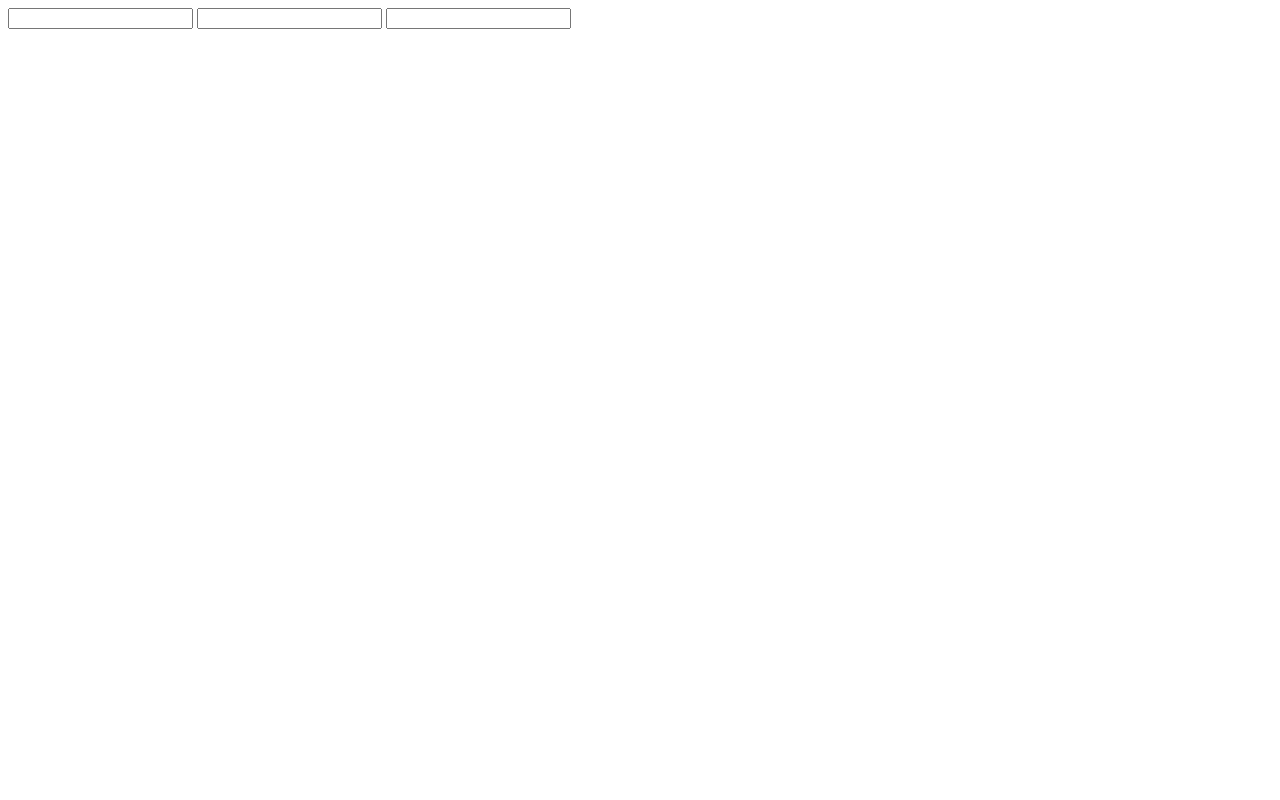
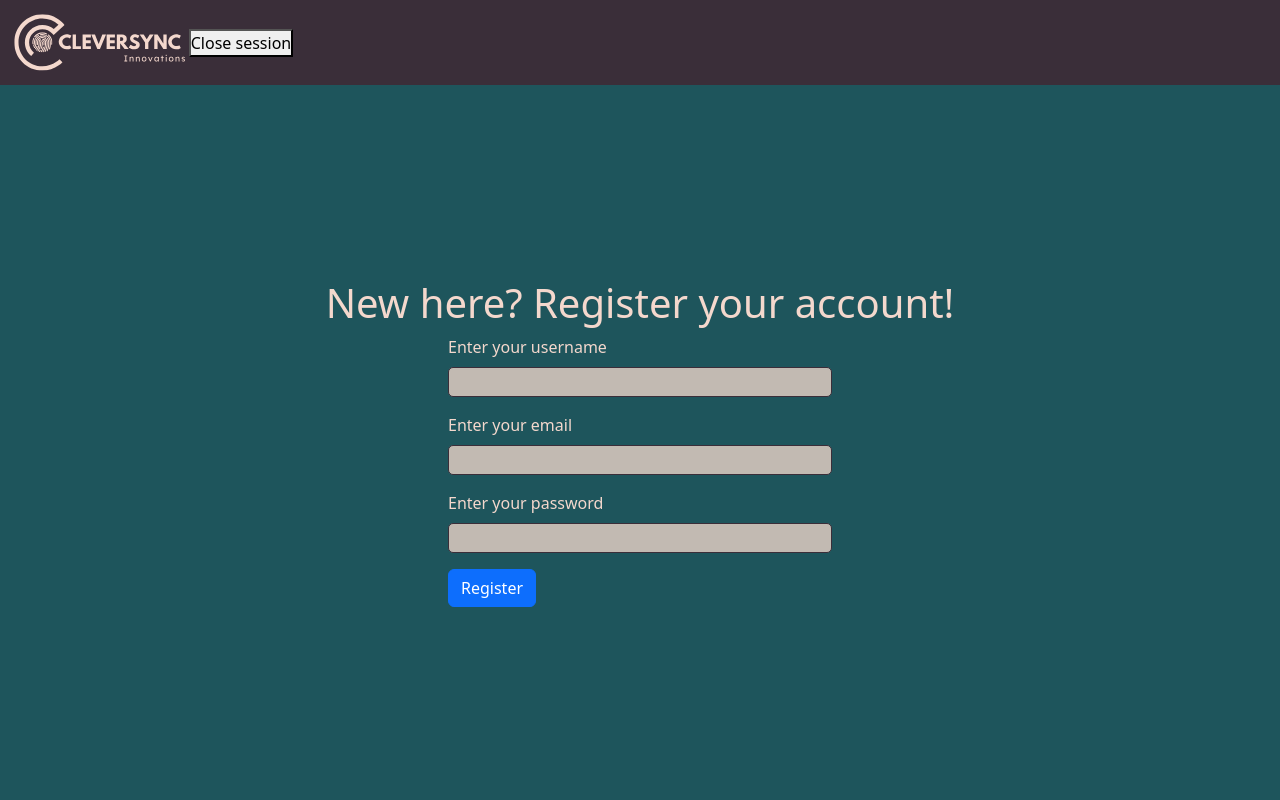
Before and after one commit to Sambashon/SyncApp, a PHP site: page /auth/register.php in a window 1280 px wide. Before the commit the page is almost empty. Run offline with PHP 8.4, Linux system fonts and the light colour scheme.

Commit message:
You can now register users

```diff
--- a/Test.js
+++ /dev/null
@@ -1,5 +0,0 @@
-let obj = {
-    name: "Seb",
-    email: "dumbass@mail.com",
-    pswrd: 12345
-}
--- /dev/null
+++ b/auth/accManager.php
@@ -0,0 +1,30 @@
+<?php
+    session_start();
+
+    if(!isset($_SESSION["users"])){
+        $_SESSION["users"] = [];
+    } //setting up my initial array, so that i can put in keys and values in
+    //Register user
+    if($_SERVER["REQUEST_METHOD"] == "POST"){ //MUST ALWAYS USE THREE EQUALS
+        $formType = $_POST["formType"];//allows me too differentiate between login and register forms
+
+        if($formType == "register"){
+            $username = $_POST["Rusername"] ?? ""; //if the program cant find the value, then just leave it blank
+            $email = $_POST["Remail"] ?? "";
+            $password = $_POST["Rpassword"] ?? ""; //not encrypting password YET
+
+            $user = [ //stores all gathered data in a user associative array
+                "username"=> $username,
+                "email"=> $email,
+                "password"=> $password
+            ];
+            array_push($users, $user); //i put the user in the users array
+            echo "<script>alert('User registered successfully!');</script>";
+        }
+
+    }
+
+    if($_SERVER["REQUEST_METHOD"] = $_POST){
+
+    }
+?>
--- /dev/null
+++ b/auth/inputControl.js
@@ -0,0 +1,16 @@
+const inputs = document.querySelectorAll("input");
+const button = document.querySelector("button");
+inputs.forEach((input, index) =>{
+    input.addEventListener("keydown", (e) =>{
+        if(e.key === "Enter"){
+            let nextinput = inputs[index+1];
+            e.preventDefault();
+            if(nextinput){
+                e.preventDefault();
+                nextinput.focus();
+            }else{
+                button.focus();
+            }
+        }
+    })
+}); //QOL script that checks if there is a next input, if so, then it will allow the user to switch to it automatically without having to click. If there are no more inputs, it sends the user to the next page.
--- a/auth/register.php
+++ b/auth/register.php
@@ -4,12 +4,52 @@
     <meta charset="UTF-8">
     <meta name="viewport" content="width=device-width, initial-scale=1.0">
     <title>Register</title>
+
+    <link href="https://cdn.jsdelivr.net/npm/bootstrap@5.3.0/dist/css/bootstrap.min.css" rel="stylesheet">
+    <link rel="stylesheet" href="styles.css">
 </head>
 <body>
-    <form method="POST">
-        <input type="text" name="Ruser">
-        <input type="text" name="Remail">
-        <input type="text" name="Rpassword">
-    </form>
+    <header>
+        <aside>
+            <img src="../Resources/SyncAPp.svg" alt="SyncApp">
+        </aside>
+        <section>
+            <button>Close session</button>
+        </section>
+    </header>
+    <div class="customDiv">
+        <h1>
+            New here? Register your account!
+        </h1>
+        <div class="formContainer">
+            <form method="POST">
+
+                <input type="hidden" name="formType"value="register"> <!--Allows me to tell whether im registering or logging in-->
+
+                <div class="mb-3 asd">
+                    <label for="usernameregister" class="form-label">Enter your username</label>
+                    <input type="text" name="Ruser" id="usernameregister">
+                </div>
+
+                <div class="mb-3 asd">
+                    <label for="emailregister" class="form-label">Enter your email</label>
+                    <input type="text" name="Remail" id="emailregister">
+                </div>
+
+                <div class="mb-3 asd">
+                    <label for="passwordregister" class="form-label">Enter your password</label>
+                    <input type="password" name="Rpassword" id="passwordregister">
+                </div>
+
+                <button type="submit" class="btn btn-primary">Register</button>
+            </form>
+        </div>
+    </div>
+
+
+    <?php
+        include ("accManager.php");
+    ?>
+    <script src="inputControl.js"></script>
 </body>
 </html>
--- /dev/null
+++ b/auth/styles.css
@@ -0,0 +1,47 @@
+*{
+    margin: 0;
+    padding: 0;
+}
+body{
+    width: 100vw;
+    height: 100vh;
+    display: flex;
+    flex-direction: column;
+    background-color: #1E555C;
+}
+
+header{
+    width: 100%;
+    height: fit-content;
+    background-color: #3A2E39;
+    color: #F4D8CD;
+
+    display: flex;
+    align-items: center;
+    padding: 10px;
+}
+header img{
+    height: 65px;
+    width: auto;
+}
+.customDiv{
+    display: flex;
+    align-items: center;
+    justify-content: center;
+    flex-direction: column;
+    flex: 1;
+    color: #F4D8CD;
+
+}
+.customDiv input{
+    background-color: #f4d8cdc4;
+    border-radius: 5px;
+    width: 30vw;
+    height: 30px;
+    padding: 5px;
+    border: 1px solid #3A2E39;
+}
+.asd{
+    display: flex;
+    flex-direction: column;
+}
```
Also changed, not shown: Resources/SyncAPp.svg (added).
